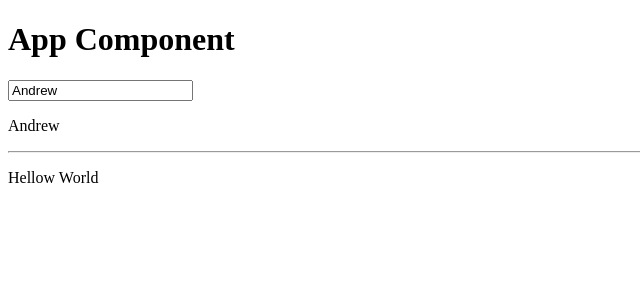
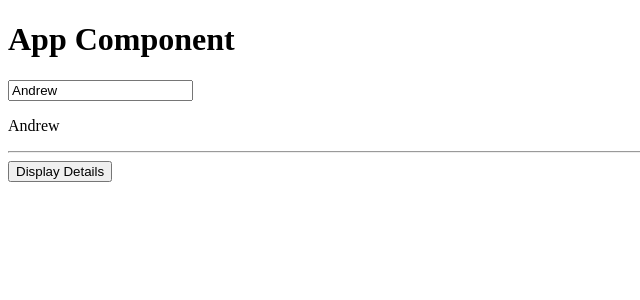
Before and after one commit to awallace77/my-second-app, an Angular app: page / in a window 1280 px wide. Shown: the top 300 px of the page, without its empty margins (0-640 px from the left). Built offline with nearby package versions, Linux system fonts and the light colour scheme.

Commit message:
working on a3

```diff
--- a/src/app/app.component.html
+++ b/src/app/app.component.html
@@ -5,8 +5,9 @@
       <input type="text" [(ngModel)]="name" />
       <p>{{ name }}</p>
       <hr />
-      <p>{{ randomString() }}</p>
-
+      <button class="btn btn-primary" (click)="onShowDetails()">Display Details</button>
+      <p *ngIf="showDetails">Secret Password = 'Goatman'</p>
+      <p [ngClass]="{fifth}" *ngFor="let click of buttonClicks"></p>
     </div>
   </div>
 </div>
--- a/src/app/app.component.ts
+++ b/src/app/app.component.ts
@@ -9,8 +9,17 @@ export class AppComponent {
   title = 'My App';
   hello = 'hello';
   name = 'Andrew';
+  showDetails: boolean = false;
+  buttonClicks = [];
+  buttonClick = 0;
 
   randomString(): string{
     return "Hellow World";
   }
+
+  onShowDetails(){
+    this.showDetails = true;
+    this.buttonClick++;
+    this.buttonClicks.push(this.buttonClick);
+  }
 }
```
